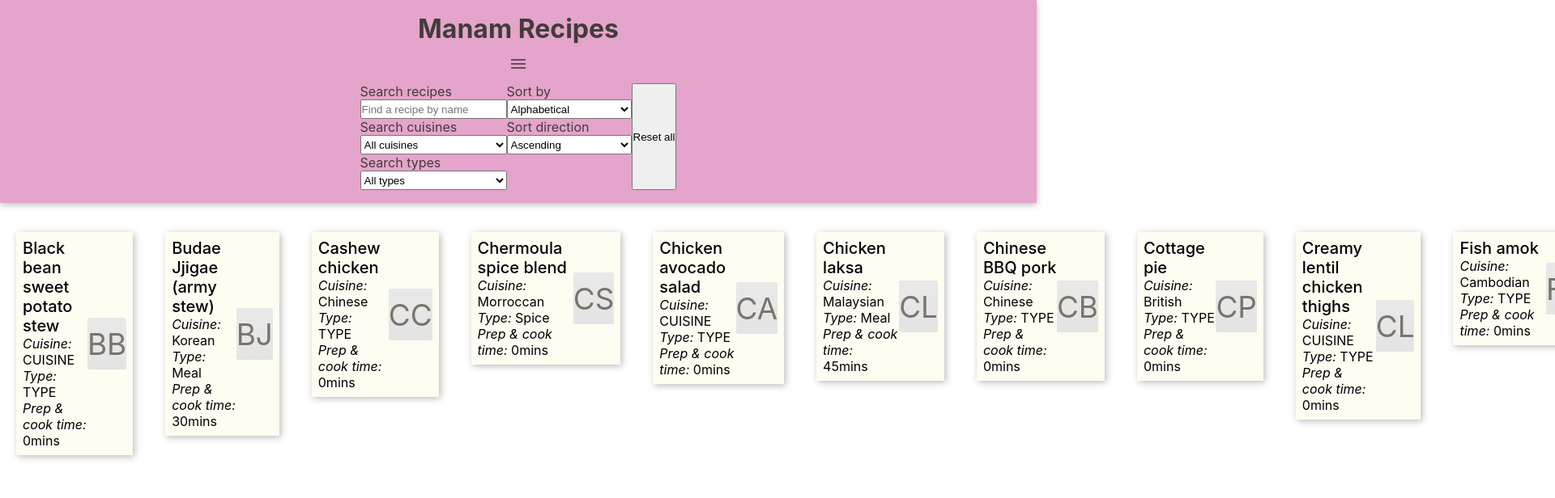
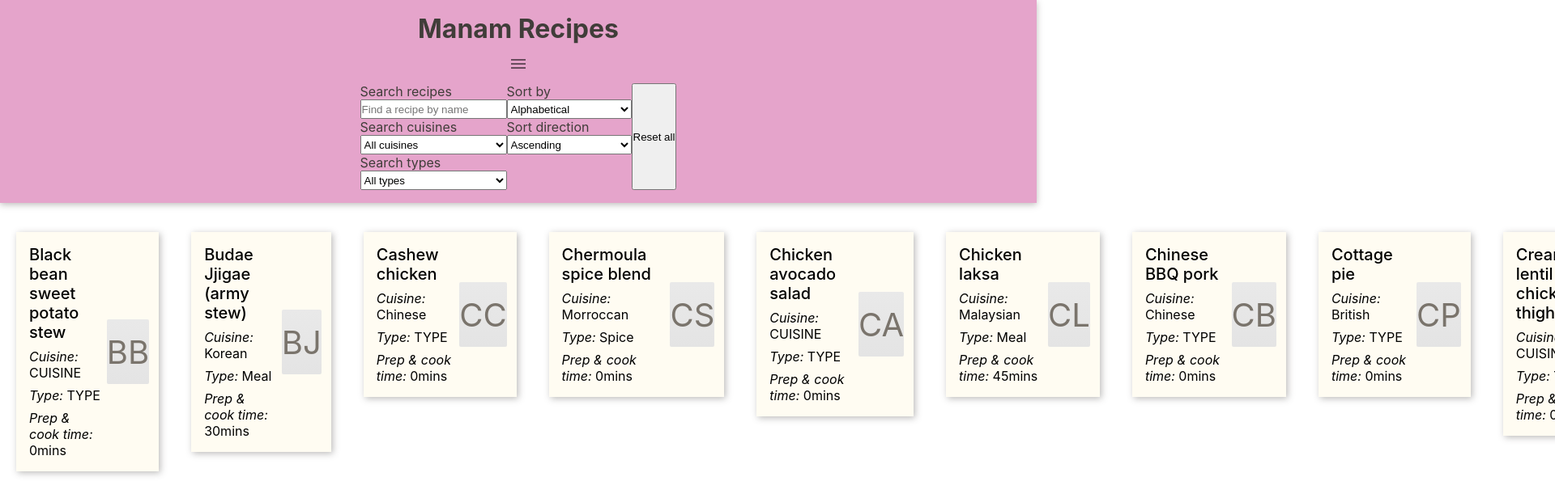
Before and after one commit to kin-au/manam-recipes, a React (Create React App) app: page /recipes in a window 1280 px wide. Shown: the top 616 px of the page at 81% size, 1920 px wide, since content can reach past the window. Built offline with nearby package versions, Linux system fonts and the light colour scheme.

Commit message:
recipe card style

```diff
--- a/src/components/RecipeCard/RecipeCard.style.js
+++ b/src/components/RecipeCard/RecipeCard.style.js
@@ -3,7 +3,7 @@ import { Link } from "react-router-dom";
 
 const RecipeCard = styled.div`
   margin: 1.25rem;
-  padding: 0.5rem;
+  padding: 0.75rem;
   box-shadow: 0.125rem 0.125rem 0.5rem #403d3959;
   background-color: #fffcf2;
   display: flex;
@@ -18,6 +18,11 @@ const RecipeText = styled.div`
   header {
     font-weight: 500;
     font-size: 1.25rem;
+    padding: 0.25rem;
+  }
+
+  .recipeDetail {
+    padding: 0.25rem;
   }
 
   .subheader {
--- a/src/components/RecipeCard/RecipeCard.tsx
+++ b/src/components/RecipeCard/RecipeCard.tsx
@@ -13,15 +13,15 @@ const RecipeCard = (props: RecipeCardProps) => {
       <SC.RecipeCard key={recipe.id}>
         <SC.RecipeText>
           <header>{recipe.name}</header>
-          <div>
+          <div className="recipeDetail">
             <span className="subheader">Cuisine: </span>
             {recipe.cuisine}
           </div>
-          <div>
+          <div className="recipeDetail">
             <span className="subheader">Type: </span>
             {recipe.type}
           </div>
-          <div>
+          <div className="recipeDetail">
             <span className="subheader">Prep & cook time: </span>
             {recipe.time}mins
           </div>
--- a/src/components/RecipeImage/RecipeImage.style.js
+++ b/src/components/RecipeImage/RecipeImage.style.js
@@ -1,8 +1,8 @@
 import styled from "styled-components";
 
 const Container = styled.div`
-  height: 4rem;
-  width: 4rem;
+  height: 5rem;
+  width: 5rem;
   border-radius: 2px;
   background: linear-gradient(#e9e9e9, #e4e4e4);
   display: flex;
@@ -17,7 +17,7 @@ const Image = styled.img`
 `;
 
 const Initials = styled.div`
-  font-size: 2.3rem;
+  font-size: 2.5rem;
   color: #7a746c;
 `;
 
```
